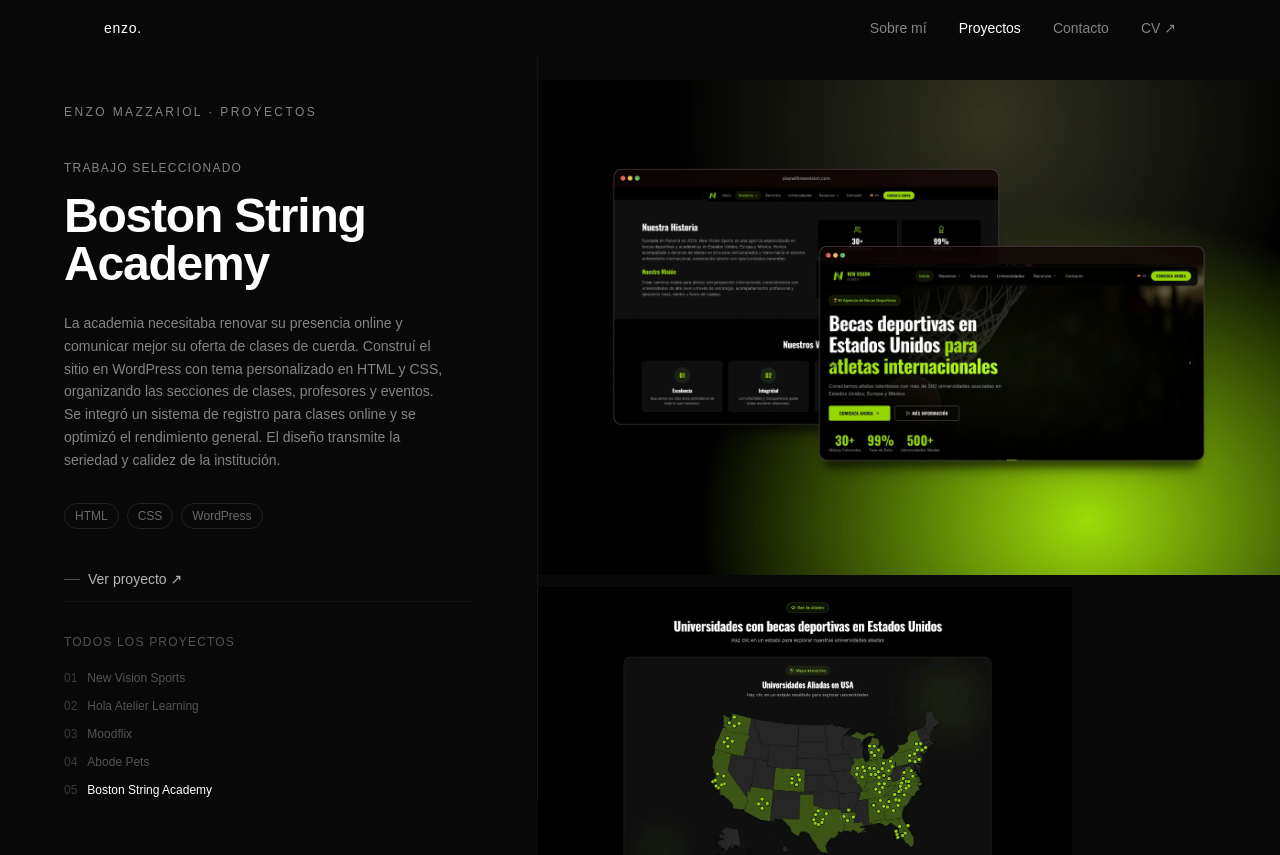
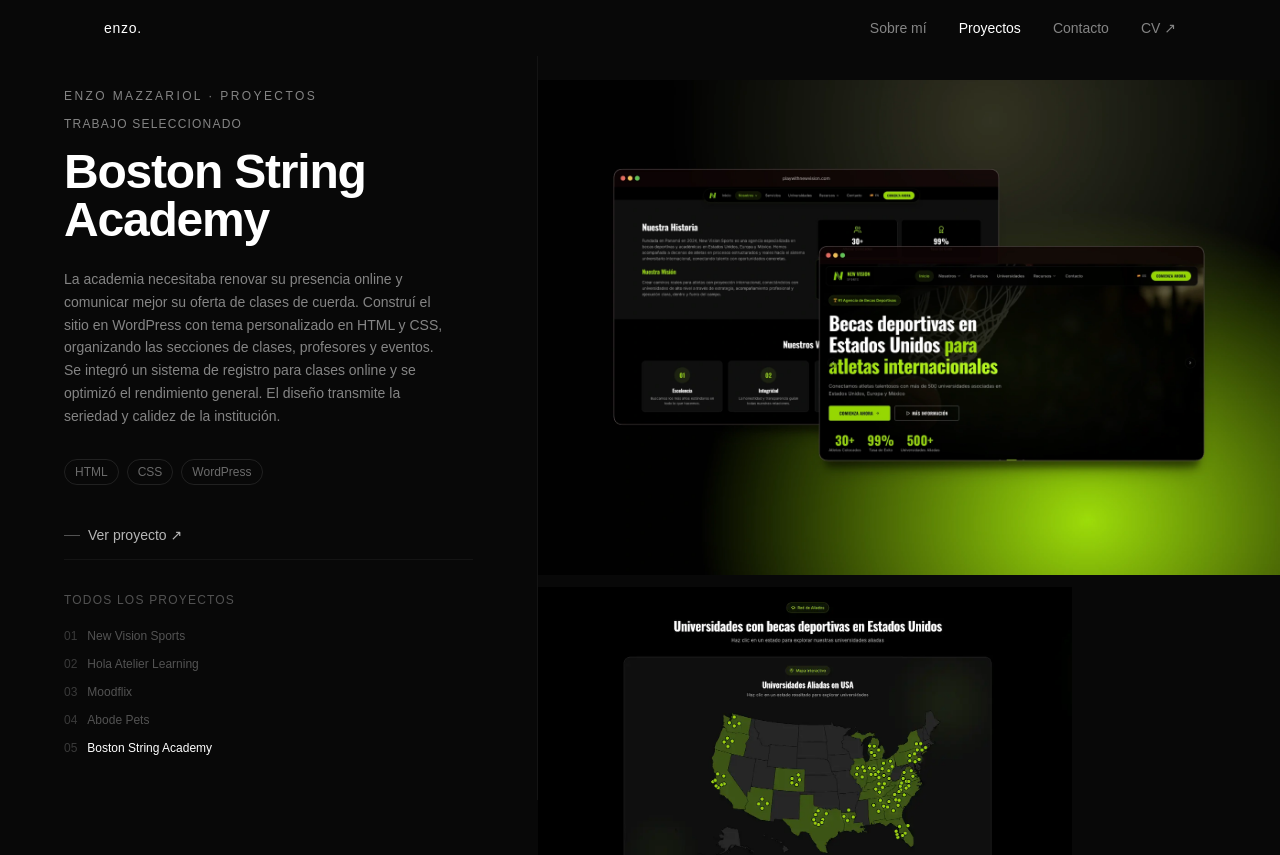
Before and after one commit to enzomazzariol/portfolio, a React (Vite) app: page /proyectos in a window 1280 px wide. Shown: the top 855 px of the page. Built offline with nearby package versions, Linux system fonts and the light colour scheme; a web font is replaced by a local one.

Commit message:
update left panel spacing in /projects

```diff
--- a/src/pages/ProjectsPage.jsx
+++ b/src/pages/ProjectsPage.jsx
@@ -116,7 +116,7 @@
 
 function LeftPanel({ project, panelRef, activeIndex, onSelectProject }) {
   return (
-    <div ref={panelRef} className="flex flex-col flex-1 min-h-0 px-10 lg:px-16 overflow-y-auto py-10">
+    <div ref={panelRef} className="flex flex-col flex-1 min-h-0 px-10 lg:px-16 pt-3 pb-10">
       {/* Index label */}
       <p className="text-white/50 text-xs font-mono tracking-widest uppercase mb-4">
         Trabajo seleccionado
@@ -384,7 +384,7 @@
         {/* Left: sticky info panel */}
         <div className="w-[42%] sticky top-14 h-[calc(100vh-3.5rem)] border-r border-white/5 flex flex-col">
           {/* Page label */}
-          <div ref={headingRef} className="px-10 lg:px-16 pt-12 pb-0">
+          <div ref={headingRef} className="px-10 lg:px-16 pt-8 pb-0">
             <p className="anim text-white/50 text-xs font-mono tracking-[0.2em] uppercase">
               Enzo Mazzariol · Proyectos
             </p>
```
